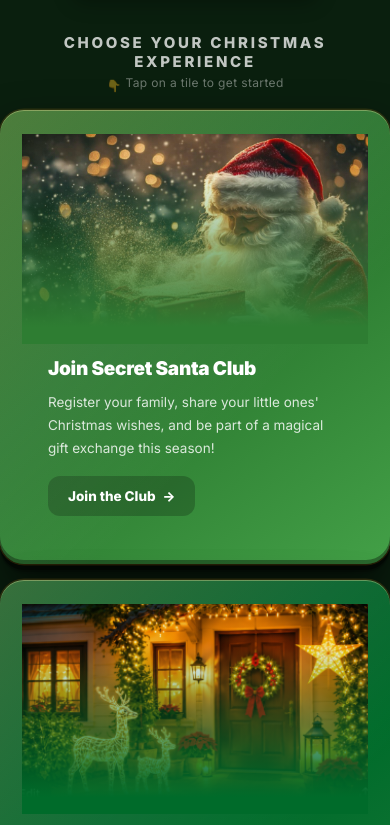
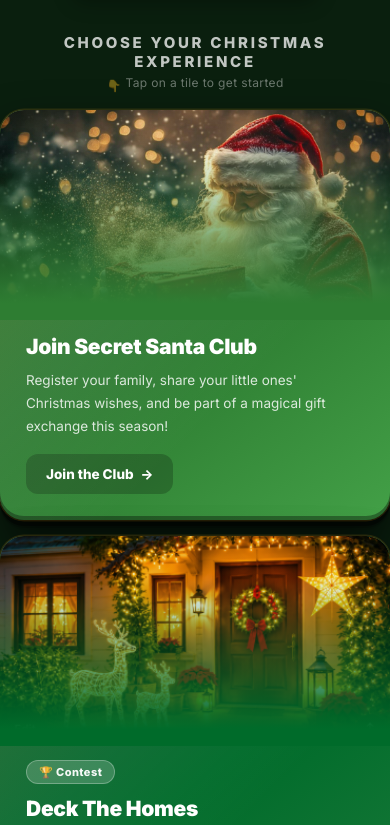
Before and after one commit to ba-events/ba-xmas-event-2026, a plain HTML site: page index.html in a window 390 px wide. Shown: the part 834-1659 px from the top of the page. Drawn offline with Linux system fonts and the light colour scheme; a web font is replaced by a local one.

Commit message:
auto-sync: 2026-11-26 23:05:57

```diff
--- a/index.html
+++ b/index.html
@@ -324,12 +324,6 @@ a.hub-pill:hover { transform:translateY(-2px); box-shadow:inset 0 1px 0 rgba(255
 .tile-hdc    .hub-tile-cta { background:rgba(0,0,0,.22); color:#fff; }
 .tile-dinner .hub-tile-cta { background:rgba(0,0,0,.22); color:#fff; }
 .hub-tile:hover .hub-tile-cta { gap:12px; }
-@media (max-width:900px) {
-  .hub-tile { min-height:220px; padding:24px 22px 22px; }
-  .hub-tile-ico { font-size:52px; margin-bottom:12px; }
-  .hub-tile-title { font-size:19px; }
-}
-
 /* ── TOAST ───────────────────────────────────────────────── */
 #toast {
   position:fixed; bottom:76px; left:50%; transform:translateX(-50%) translateY(16px);
```
